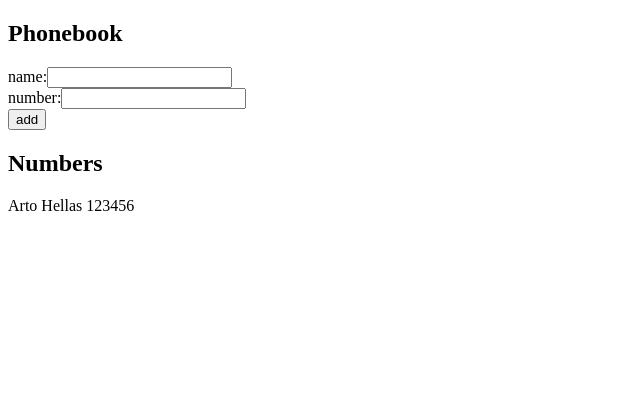
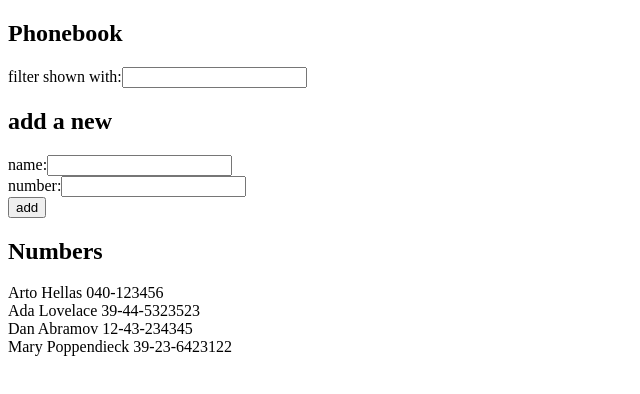
Before and after one commit to fjramirez1/FullStackOpen, a React (Vite) app in the folder part2/phonebook/: page / in a window 1280 px wide. Shown: the top 394 px of the page, without its empty margins (0-640 px from the left). Built offline with nearby package versions, Linux system fonts and the light colour scheme.

Commit message:
Exercise 2.9

```diff
--- a/part2/phonebook/src/App.jsx
+++ b/part2/phonebook/src/App.jsx
@@ -2,16 +2,21 @@
 
 const App = () => {
   const [persons, setPersons] = useState([
-    { name: 'Arto Hellas', phone: '123456' }
+    { name: 'Arto Hellas', phone: '040-123456', id: 1 },
+    { name: 'Ada Lovelace', phone: '39-44-5323523', id: 2 },
+    { name: 'Dan Abramov', phone: '12-43-234345', id: 3 },
+    { name: 'Mary Poppendieck', phone: '39-23-6423122', id: 4 }
   ])
   const [newName, setNewName] = useState('')
   const [newPhone, setNewPhone] = useState('')
+  const [newFilter, setNewFilter] = useState('')
 
   const addPerson = (event) => {
     event.preventDefault()
     const person = {
       name: newName,
-      phone: newPhone
+      phone: newPhone,
+      id: persons.length + 1
     }
     console.log(person)
     const personExists = persons.some(p => p.name === person.name)
@@ -34,9 +39,22 @@
     setNewPhone(event.target.value)
   }
 
+  const handleFilterChange = (event) => {
+    console.log(event.target.value)
+    setNewFilter(event.target.value)
+  }
+
   return (
     <div>
       <h2>Phonebook</h2>
+      <div>
+        filter shown with:
+        <input
+          value = {newFilter}
+          onChange = {handleFilterChange}
+        />
+      </div>
+      <h2>add a new</h2>
       <form onSubmit={addPerson}>
         <div>
           name:
@@ -58,12 +76,13 @@
       </form>
       <h2>Numbers</h2>
       <div>
-        {persons.map((person) => (
-          <span key={person.phone}>
-            {person.name} {person.phone}
-            <br />
-          </span>
-        ))}
+        {persons
+          .filter(person => person.name.toLowerCase().includes(newFilter.toLowerCase()))
+          .map(person =>
+            <div key={person.id}>
+              {person.name} {person.phone}
+            </div>
+          )}
       </div>
     </div>
   )
```
